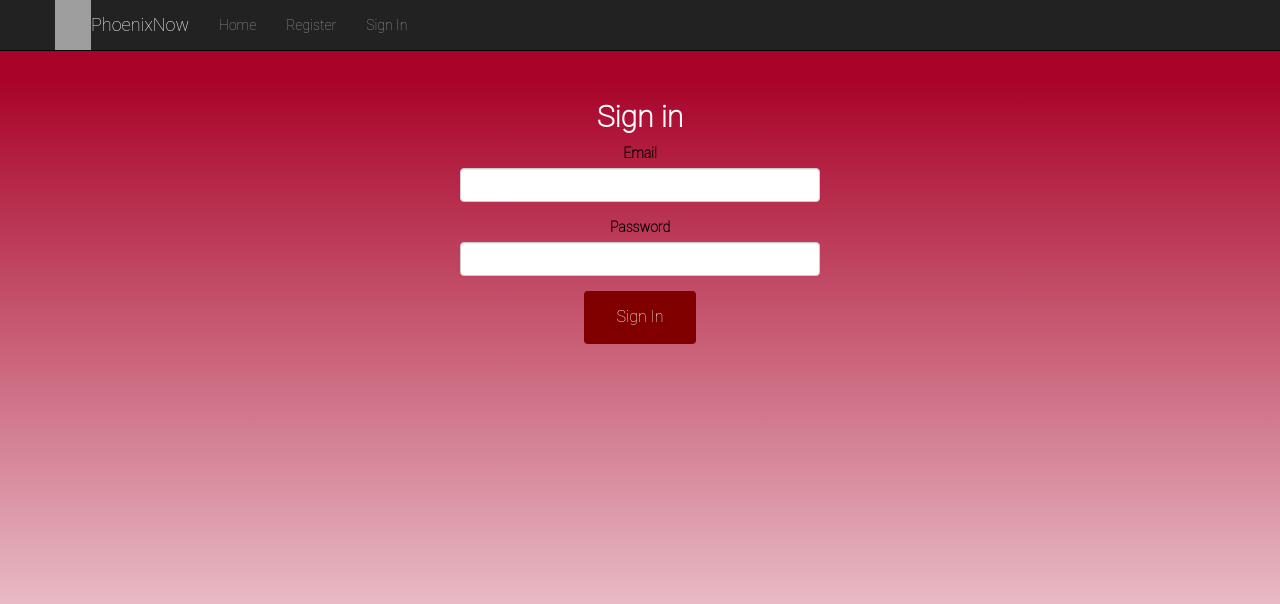
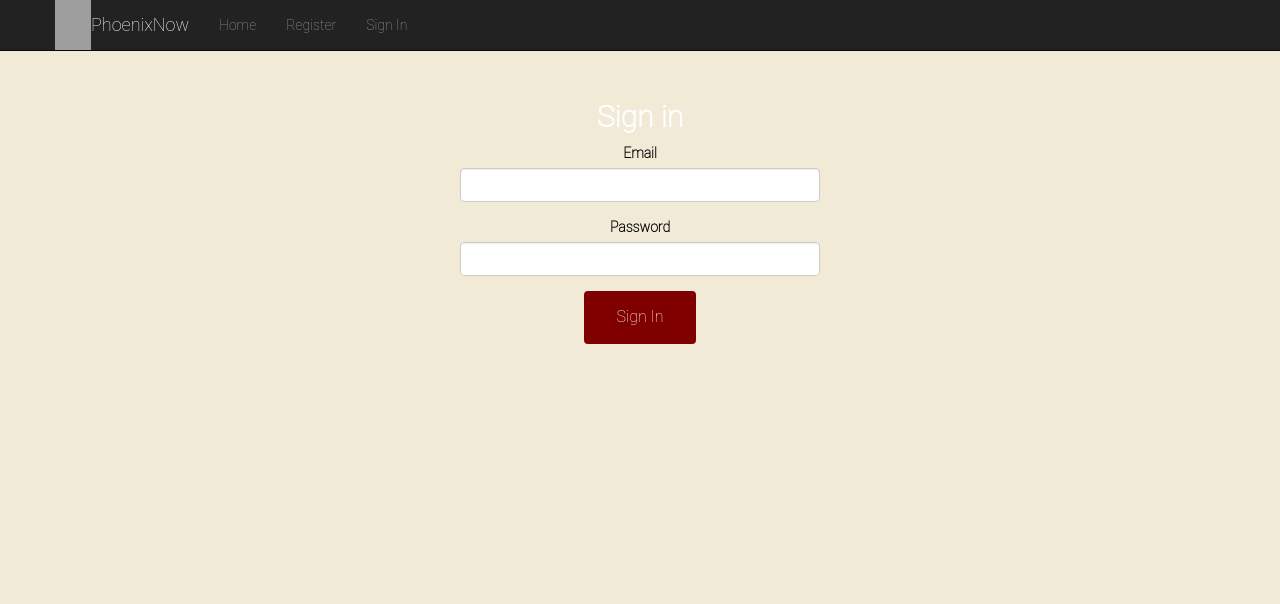
Before and after one commit to ECGHelloWorld/PhoenixNow, a Flask app: page /signin in a window 1280 px wide. Shown: the top 604 px of the page. Run offline with Flask 2, Linux system fonts and the light colour scheme; some libraries are stand-ins or nearby versions; grey boxes are pictures that could not be loaded.

Commit message:
Changed background colors

```diff
--- a/PhoenixNow/static/styles.css
+++ b/PhoenixNow/static/styles.css
@@ -5,14 +5,8 @@ body {
 body.background {
     padding-top: 80px;
     font-family: "Roboto Thin", "Calibri", "Times New Roman", serif;
-/* Permalink - use to edit and share this gradient: http://colorzilla.com/gradient-editor/#a90329+10,ffffff+100 */
-background: rgb(169,3,41); /* Old browsers */
-background: -moz-linear-gradient(top,  rgba(169,3,41,1) 10%, rgba(255,255,255,1) 100%); /* FF3.6-15 */
-background: -webkit-linear-gradient(top,  rgba(169,3,41,1) 10%,rgba(255,255,255,1) 100%); /* Chrome10-25,Safari5.1-6 */
-background: linear-gradient(to bottom,  rgba(169,3,41,1) 10%,rgba(255,255,255,1) 100%); /* W3C, IE10+, FF16+, Chrome26+, Opera12+, Safari7+ */
-filter: progid:DXImageTransform.Microsoft.gradient( startColorstr='#a90329', endColorstr='#ffffff',GradientType=0 ); /* IE6-9 */
-
-
+    /* Permalink - use to edit and share this gradient: http://colorzilla.com/gradient-editor/#a90329+10,ffffff+100 */
+    background: #F0EAD6;
     margin: 0;
     background-repeat: no-repeat;
     background-attachment: fixed;
--- a/PhoenixNow/templates/home.html
+++ b/PhoenixNow/templates/home.html
@@ -105,10 +105,11 @@
 	<title>PhoenixNow</title>
     <link rel='shortcut icon' href='/static/images/phoenixnowfavicon.ico' type='image/x-icon'/ >
     <link rel="stylesheet" href="https://maxcdn.bootstrapcdn.com/bootstrap/3.3.7/css/bootstrap.min.css" integrity="sha384-BVYiiSIFeK1dGmJRAkycuHAHRg32OmUcww7on3RYdg4Va+PmSTsz/K68vbdEjh4u" crossorigin="anonymous">
+    <link href="https://fonts.googleapis.com/css?family=Cinzel+Decorative" rel="stylesheet">
     <link rel="stylesheet" href="/static/styles.css">
 </head>
 
-<body class="background" style="padding-top: 30px">
+<body class="background" style="padding-top: 30px; background: #F0EAD6; font-family: 'Cinzel Decorative', cursive;">
 
 <div class="container">
    <div class="center-home" style=display:none;>
```
